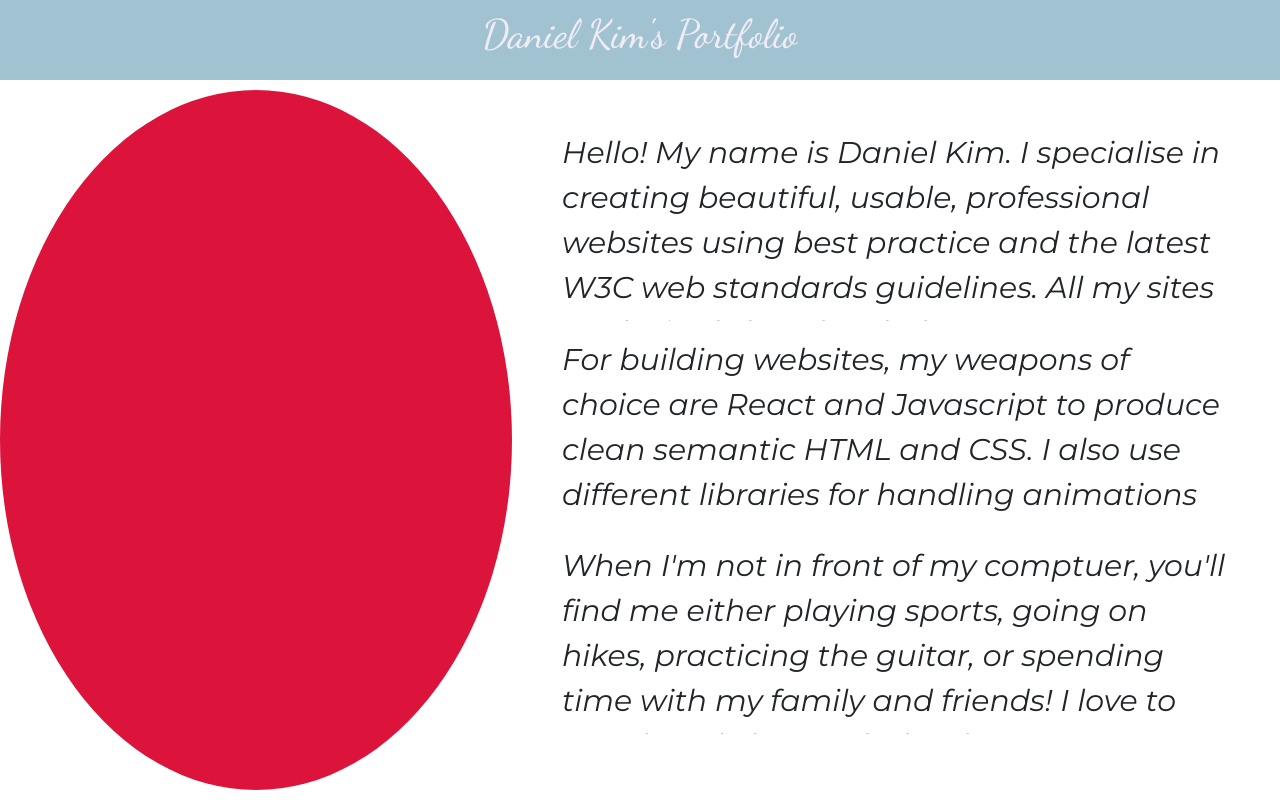
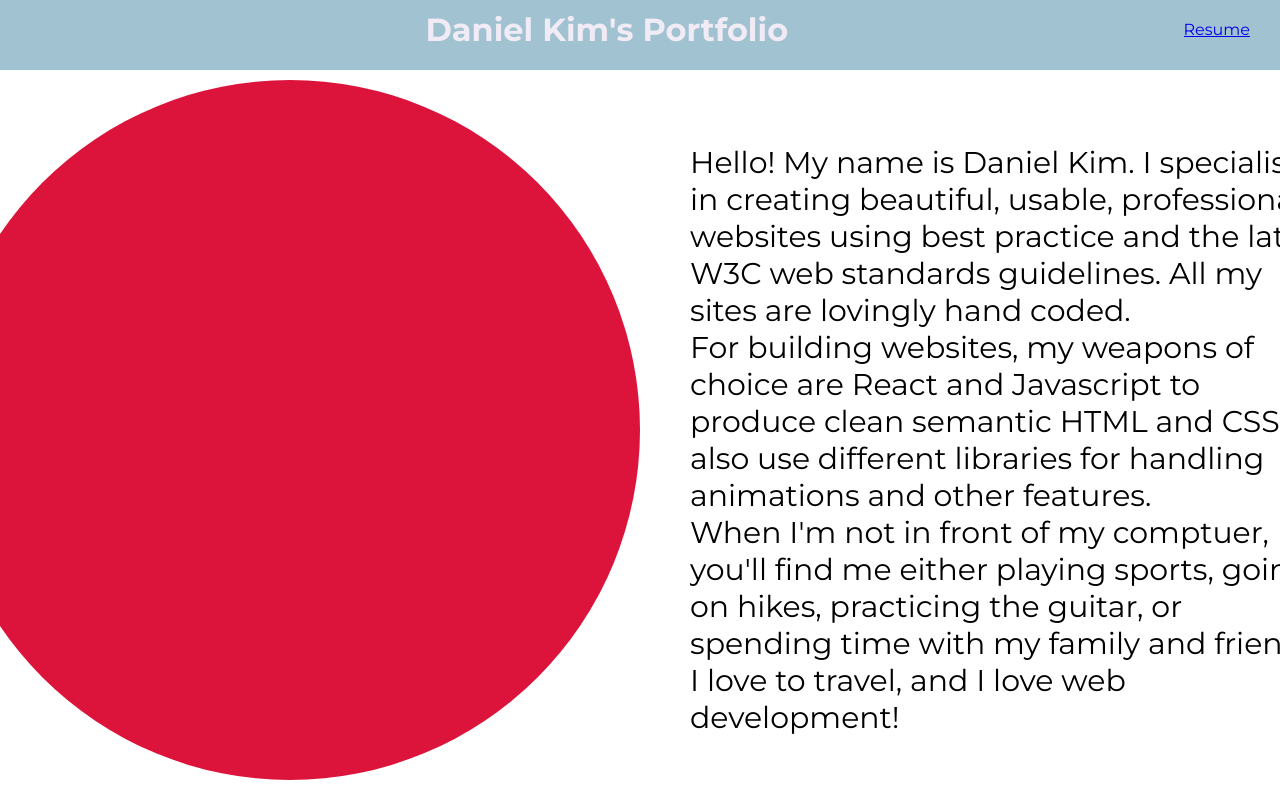
Before and after one commit to yoojeenkim/Daniel-Kims-Portfolio, a React (Create React App) app: page / in a window 1280 px wide. Built offline with nearby package versions, Linux system fonts and the light colour scheme.

Commit message:
made a couple changes to the navbar and portfolio section

```diff
--- a/package.json
+++ b/package.json
@@ -6,9 +6,6 @@
     "@testing-library/jest-dom": "^5.15.0",
     "@testing-library/react": "^11.2.7",
     "@testing-library/user-event": "^12.8.3",
-    "axios": "^0.24.0",
-    "bootstrap": "^5.1.3",
-    "dotenv": "^10.0.0",
     "gh-pages": "^3.2.3",
     "node-sass": "^6.0.1",
     "react": "^17.0.2",
--- a/public/index.html
+++ b/public/index.html
@@ -1,23 +1,29 @@
 <!DOCTYPE html>
 <html lang="en">
+
 <head>
   <meta charset="utf-8" />
   <meta name="viewport" content="width=device-width, initial-scale=1" />
   <meta name="theme-color" content="#000000" />
-    <meta name="description"content="Web site created using create-react-app"/>
-    <link href="https://fonts.googleapis.com/css2?family=Dancing+Script:wght@500&display=swap" rel="stylesheet">
-    <link href="https://fonts.googleapis.com/css2?family=Montserrat:ital@1&display=swap" rel="stylesheet">
+  <meta name="description" content="Web site created using create-react-app" />
+  <link rel="preconnect" href="https://fonts.googleapis.com">
+  <link rel="preconnect" href="https://fonts.gstatic.com" crossorigin>
+  <link
+    href="https://fonts.googleapis.com/css2?family=Montserrat:ital,wght@0,100;0,200;0,300;0,400;0,500;0,600;0,700;0,800;0,900;1,100;1,200;1,300;1,400;1,500;1,600;1,700;1,800;1,900&display=swap"
+    rel="stylesheet">
 
   <title>Daniel's React Portfolio</title>
   <style>
     * {
-        font-family: 'Dancing Script', sans-serif;
+      font-family: 'Montserrat', sans-serif;
       margin: 0;
       overflow-x: hidden;
     }
   </style>
 </head>
+
 <body>
   <div id="root"></div>
 </body>
+
 </html>
--- a/src/App.js
+++ b/src/App.js
@@ -2,7 +2,6 @@ import Topbar from "./components/topbar/Topbar"
 import About from "./components/about/About"
 import Portfolio from "./components/portfolio/Portfolio"
 import Contact from "./components/contact/Contact"
-// import Resume from "./components/resume/Resume"
 import "./app.scss"
 
 function App() {
@@ -13,7 +12,6 @@ function App() {
                 <About/>
                 <Portfolio/>
                 <Contact/>
-                {/* <Resume/> */}
             </div>
         </div>
     );
--- a/src/components/about/about.scss
+++ b/src/components/about/about.scss
@@ -4,17 +4,28 @@
     background-color: white;
     display: flex;
 
+    @include mobile {
+        flex-direction: column;
+        align-items: center;
+    }
+
     .left {
-        flex: 0.4;
-        display: flex;
-        align-items: center;
-        justify-content: center;
+        flex: 0.5;
+        overflow: hidden;
 
         .imgContainer {
             width: 700px;
             height: 700px;
             background-color: crimson;
             border-radius: 50%;
+            display: flex;
+            align-items: flex-end;
+            justify-content: center;
+            float: right;
+
+            @include mobile {
+                align-items: flex-start;
+            }
 
             img {
                 height: 90%;
@@ -22,20 +33,24 @@
         }
     }
     .right {
-        flex: 0.6;
+        flex: 0.5;
         position: relative;
 
         .wrapper {
             width: 100%;
             height: 100%;
-            padding: 50px;
+            padding-left: 50px;
             display: flex;
             flex-direction: column;
             justify-content: center;
 
+            @include mobile {
+                padding-left: 0;
+                align-items: center;
+            }
+
             p {
                 font-size: 30px;
-                font-family: 'Montserrat', sans-serif;
             }
         }
     }
--- a/src/components/portfolio/portfolio.jsx
+++ b/src/components/portfolio/portfolio.jsx
@@ -6,15 +6,15 @@ export default function Portfolio() {
             <h1>My Projects</h1>
             <div className="container">
                 <div className="item">
-                    <img src="https://via.placeholder.com/140x100" alt="placeholder"/>
+                    <img src="https://via.placeholder.com/140x100" alt="Perfect Pet Placer"/>
                     <h3>Pet App</h3>
                 </div>
                 <div className="item">
-                    <img src="https://via.placeholder.com/140x100" alt="placeholder"/>
+                    <img src="https://via.placeholder.com/140x100" alt="The Null Report"/>
                     <h3>Peer Publishing App</h3>
                 </div>
                 <div className="item">
-                    <img src="https://via.placeholder.com/140x100" alt="placeholder"/>
+                    <img src="https://via.placeholder.com/140x100" alt="Pump Haus"/>
                     <h3>E-Commerce App</h3>
                 </div>
                 <div className="item">
--- a/src/components/topbar/topbar.jsx
+++ b/src/components/topbar/topbar.jsx
@@ -9,7 +9,7 @@ export default function Topbar() {
                 </div>
                 <h1>Daniel Kim's Portfolio</h1>
                 <div className="right">
-
+                    <a className="resume" target="_blank" rel="noreferrer" href="https://youtube.com">Resume</a>
                 </div>
             </div>
         </div>
--- a/src/components/topbar/topbar.scss
+++ b/src/components/topbar/topbar.scss
@@ -2,17 +2,93 @@
 
 .topbar {
     width: 100%;
-    height: 80px;
-    background-color: #A1C3D1;
+    height: 70px;
+    background-color: #a1c3d1;
     color: $mainColor;
     position: fixed;
     top: 0;
-    z-index: 2;
+    z-index: 3;
+    transition: all 1s ease;
 
     .wrapper {
         padding: 10px 30px;
         display: flex;
         align-items: center;
         justify-content: space-between;
+
+        .left {
+            display: flex;
+            align-items: center;
+
+            .logo {
+                font-style: 40px;
+                font-weight: 700;
+                text-decoration: none;
+                color: inherit;
+                margin-right: 40px;
+            }
+
+            .item-container {
+                display: flex;
+                align-items: center;
+                margin-left: 30px;
+
+                @include mobile {
+                    display: none;
+                }
+
+                .icon {
+                    font-size: 18px;
+                    margin-right: 5px;
+                }
+
+                span {
+                    font-style: 15px;
+                    font-weight: 500;
+                }
+            }
+        }
+
+        .right {
+            .hamburger {
+                width: 32px;
+                height: 25px;
+                display: flex;
+                flex-direction: column;
+                justify-content: space-between;
+                cursor: pointer;
+
+                span {
+                    width: 100%;
+                    height: 3px;
+                    background-color: $mainColor;
+                    transform-origin: left;
+                    transition: all 2s ease;
+                }
+            }
+        }
+    }
+
+    &.active {
+        background-color: $mainColor;
+        color: white;
+
+        .hamburger {
+            span {
+                &:first-child {
+                    background-color: white;
+                    transform: rotate(45deg);
+                }
+
+                &:nth-child(2) {
+                    opacity: 0;
+                }
+
+                &:last-child {
+                    background-color: white;
+                    transform: rotate (-45deg);
+                }
+            }
+        }
     }
 }
--- a/src/index.js
+++ b/src/index.js
@@ -1,6 +1,5 @@
 import React from 'react';
 import ReactDOM from 'react-dom';
 import App from './App';
-import 'bootstrap/dist/css/bootstrap.min.css';
 
 ReactDOM.render(<App />, document.getElementById('root'));
```
Also changed, not shown: public/manifest.json, 1 other file (tests, documents, lock files or other folders). Lines whose indentation alone changed are shown as unchanged.
